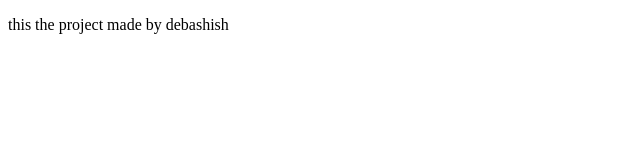
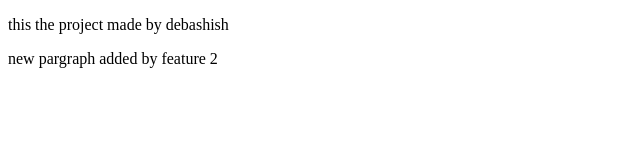
Before and after one commit to Debashish-coder/localrepo, a plain HTML site: page index.html in a window 1280 px wide. Shown: the whole page, without its empty margins (0-640 px from the left). Drawn offline with Linux system fonts and the light colour scheme.

Commit message:
new paragraph added

```diff
--- a/index.html
+++ b/index.html
@@ -3,5 +3,6 @@
     <head></head>
     <body>
         <p> this the project made by debashish</p>
+        <p>new pargraph added by feature 2</p>
     </body>
 </html>
```
